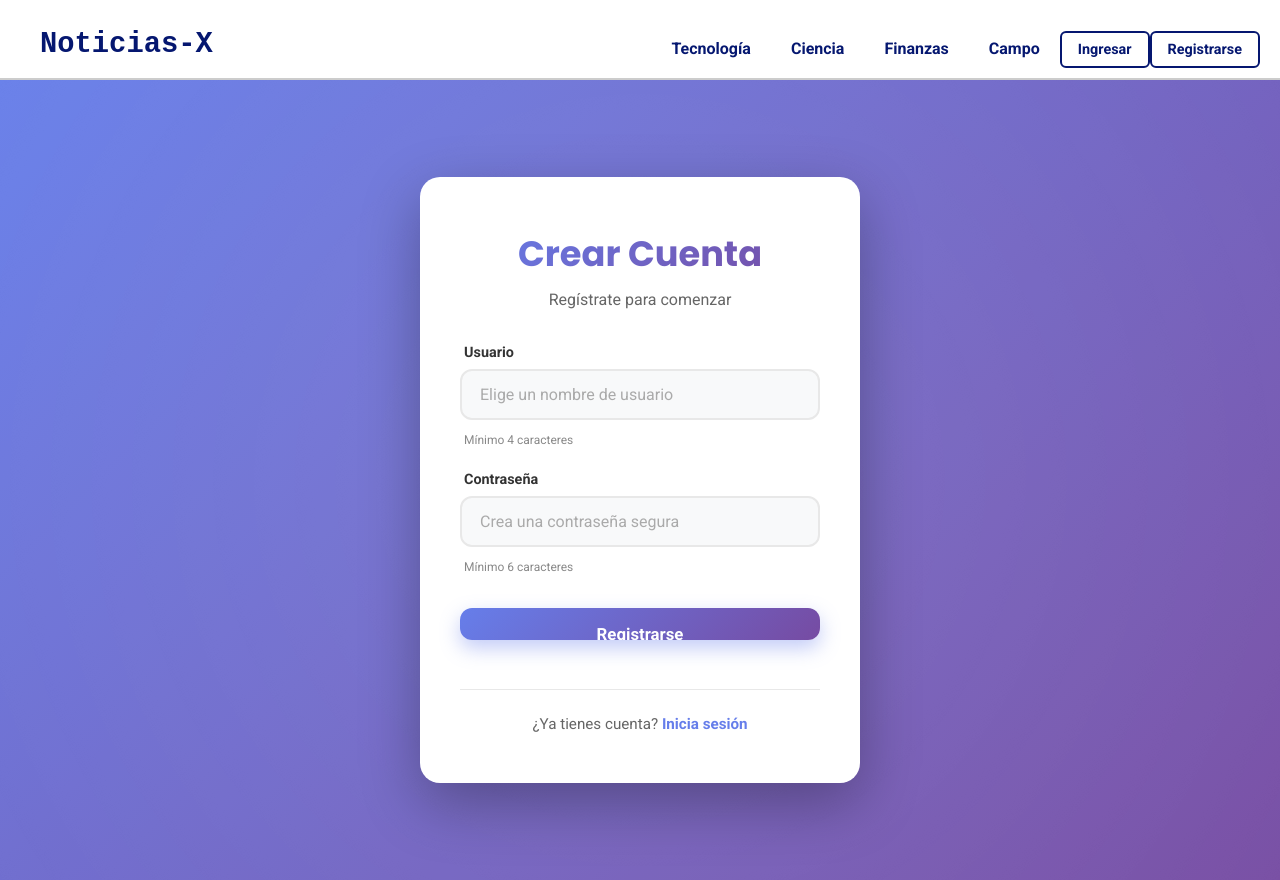
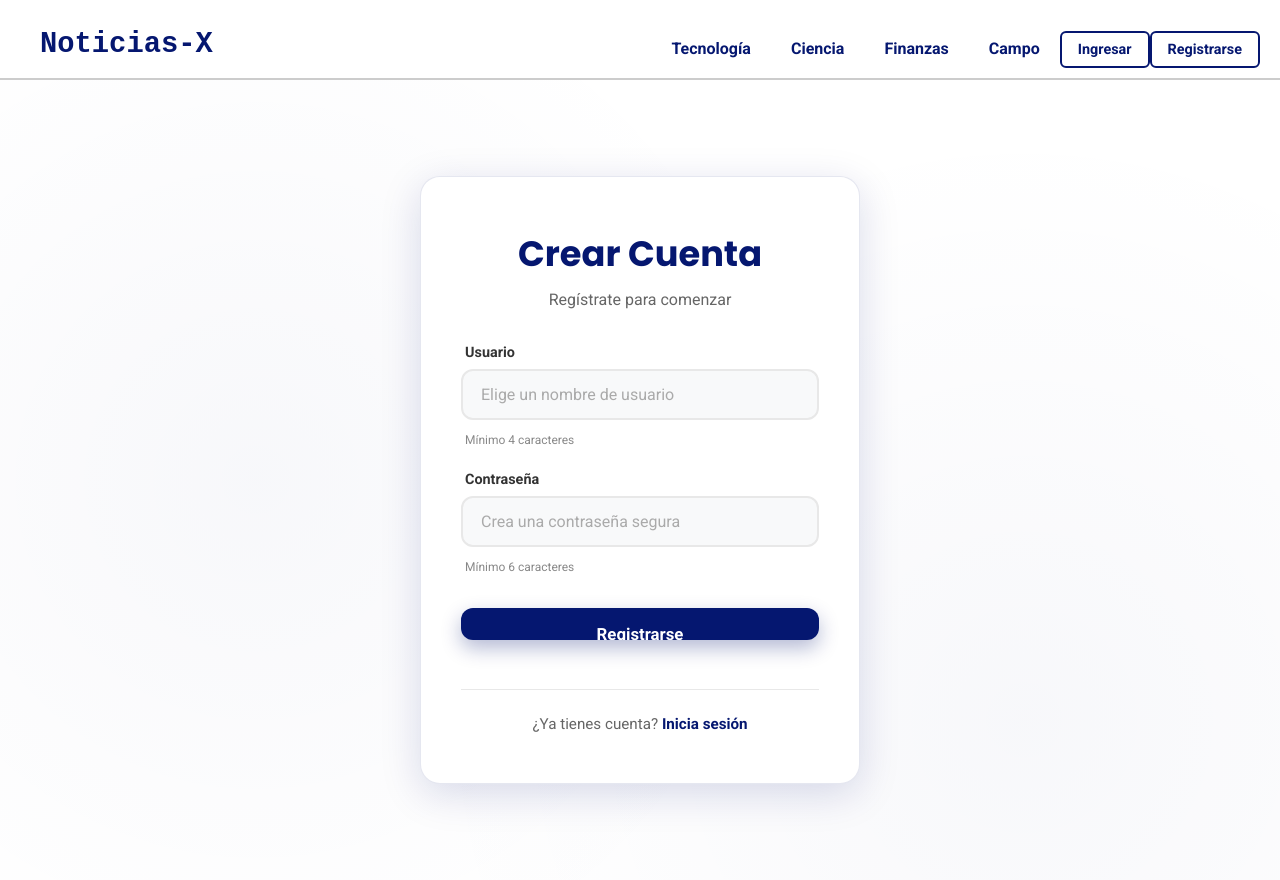
Before and after one commit to EugeNardi/client-noticias-x-2025-, a React (Vite) app: page /register in a window 1280 px wide. Built offline with nearby package versions, Linux system fonts and the light colour scheme.

Commit message:
Fix: Login/Register con colores de la marca, fondo blanco profesional

```diff
--- a/src/App.css
+++ b/src/App.css
@@ -613,7 +613,7 @@ select{
   align-items: center;
   justify-content: center;
   padding: 40px 20px;
-  background: linear-gradient(135deg, #667eea 0%, #764ba2 100%);
+  background: #ffffff;
   position: relative;
   overflow: hidden;
 }
@@ -621,23 +621,21 @@ select{
 .auth-container::before {
   content: '';
   position: absolute;
-  top: -50%;
-  right: -50%;
-  width: 200%;
-  height: 200%;
-  background: radial-gradient(circle, rgba(255,255,255,0.1) 0%, transparent 70%);
-  animation: rotate 30s linear infinite;
-}
-
-@keyframes rotate {
-  from { transform: rotate(0deg); }
-  to { transform: rotate(360deg); }
+  top: 0;
+  left: 0;
+  width: 100%;
+  height: 100%;
+  background:
+    radial-gradient(circle at 20% 50%, rgba(5, 23, 112, 0.03) 0%, transparent 50%),
+    radial-gradient(circle at 80% 80%, rgba(5, 23, 112, 0.03) 0%, transparent 50%);
+  z-index: 0;
 }
 
 .auth-card {
   background: white;
   border-radius: 20px;
-  box-shadow: 0 20px 60px rgba(0, 0, 0, 0.3);
+  box-shadow: 0 10px 40px rgba(5, 23, 112, 0.15);
+  border: 1px solid rgba(5, 23, 112, 0.1);
   padding: 50px 40px;
   width: 100%;
   max-width: 440px;
@@ -665,10 +663,7 @@ select{
 .auth-header h1 {
   font-size: 2.2rem;
   font-weight: 800;
-  background: linear-gradient(135deg, #667eea 0%, #764ba2 100%);
-  -webkit-background-clip: text;
-  -webkit-text-fill-color: transparent;
-  background-clip: text;
+  color: #051770;
   margin: 0 0 10px 0;
   font-family: "Poppins", sans-serif;
 }
@@ -713,9 +708,9 @@ select{
 
 .form-group input:focus {
   outline: none;
-  border-color: #667eea;
+  border-color: #051770;
   background: white;
-  box-shadow: 0 0 0 4px rgba(102, 126, 234, 0.1);
+  box-shadow: 0 0 0 4px rgba(5, 23, 112, 0.1);
   transform: translateY(-2px);
 }
 
@@ -735,14 +730,14 @@ select{
   font-size: 1.05rem;
   font-weight: 700;
   color: white;
-  background: linear-gradient(135deg, #667eea 0%, #764ba2 100%);
+  background: #051770;
   border: none;
   border-radius: 12px;
   cursor: pointer;
   transition: all 0.3s ease;
   font-family: "Roboto", sans-serif;
   margin-top: 10px;
-  box-shadow: 0 8px 20px rgba(102, 126, 234, 0.4);
+  box-shadow: 0 8px 20px rgba(5, 23, 112, 0.3);
   position: relative;
   overflow: hidden;
 }
@@ -754,7 +749,7 @@ select{
   left: -100%;
   width: 100%;
   height: 100%;
-  background: linear-gradient(90deg, transparent, rgba(255,255,255,0.3), transparent);
+  background: linear-gradient(90deg, transparent, rgba(255,255,255,0.2), transparent);
   transition: left 0.5s;
 }
 
@@ -763,8 +758,9 @@ select{
 }
 
 .auth-button:hover {
+  background: #0a2a9e;
   transform: translateY(-3px);
-  box-shadow: 0 12px 30px rgba(102, 126, 234, 0.5);
+  box-shadow: 0 12px 30px rgba(5, 23, 112, 0.4);
 }
 
 .auth-button:active {
@@ -792,14 +788,14 @@ select{
 }
 
 .auth-footer a {
-  color: #667eea;
+  color: #051770;
   text-decoration: none;
   font-weight: 700;
   transition: color 0.3s ease;
 }
 
 .auth-footer a:hover {
-  color: #764ba2;
+  color: #0a2a9e;
   text-decoration: underline;
 }
 
```
Also changed, not shown: 1 other file (tests, documents, lock files or other folders).
